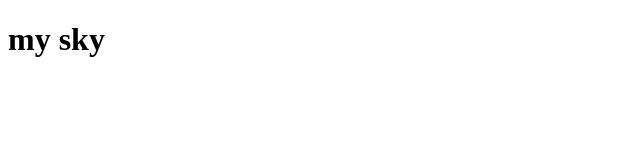
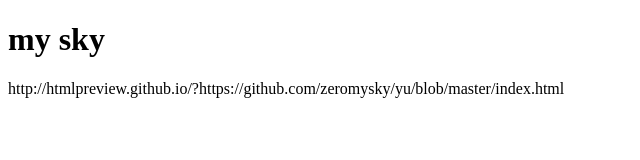
Before and after one commit to zeromysky/yu, a plain HTML site: page index.html in a window 1280 px wide. Shown: the whole page, without its empty margins (0-640 px from the left). Drawn offline with Linux system fonts and the light colour scheme.

Commit message:
Update index.html

```diff
--- a/index.html
+++ b/index.html
@@ -6,5 +6,6 @@
 </head>
 <body>
 	<h1>my sky</h1>
+	http://htmlpreview.github.io/?https://github.com/zeromysky/yu/blob/master/index.html
 </body>
 </html>
```
